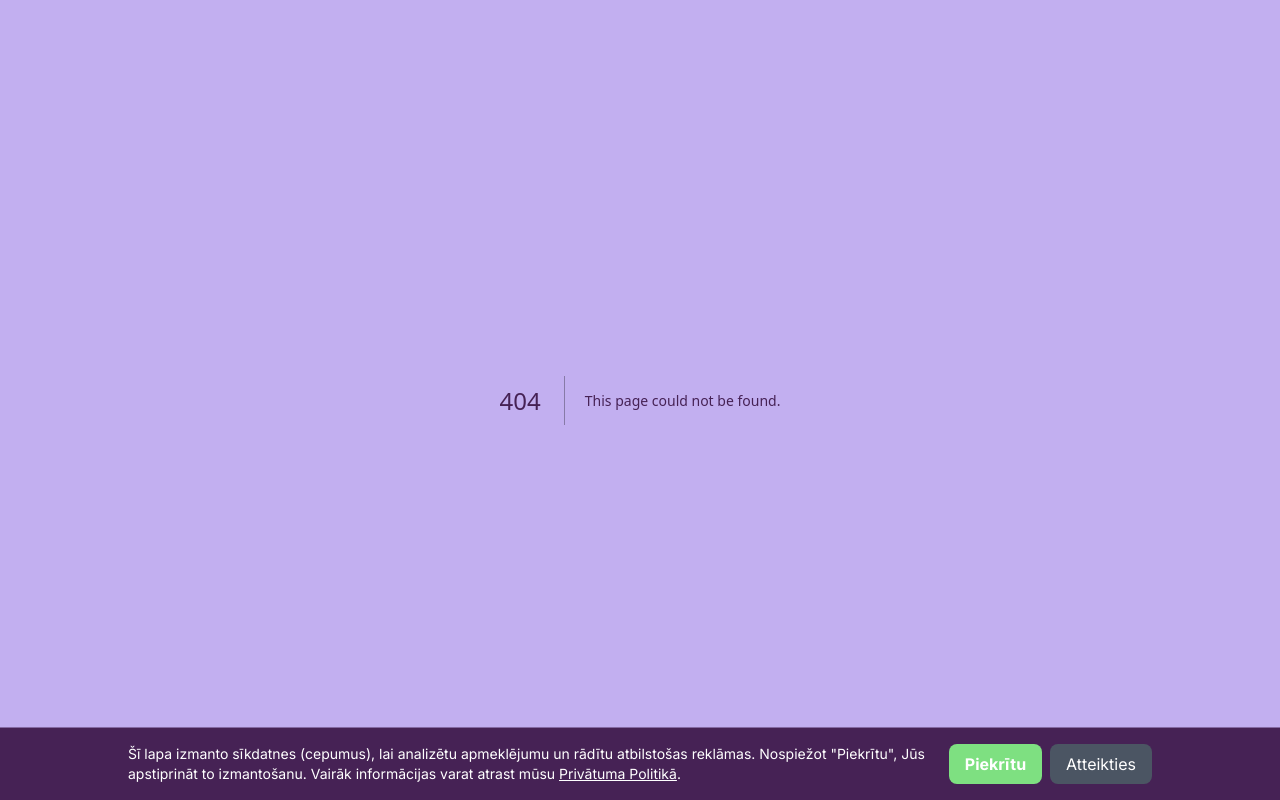
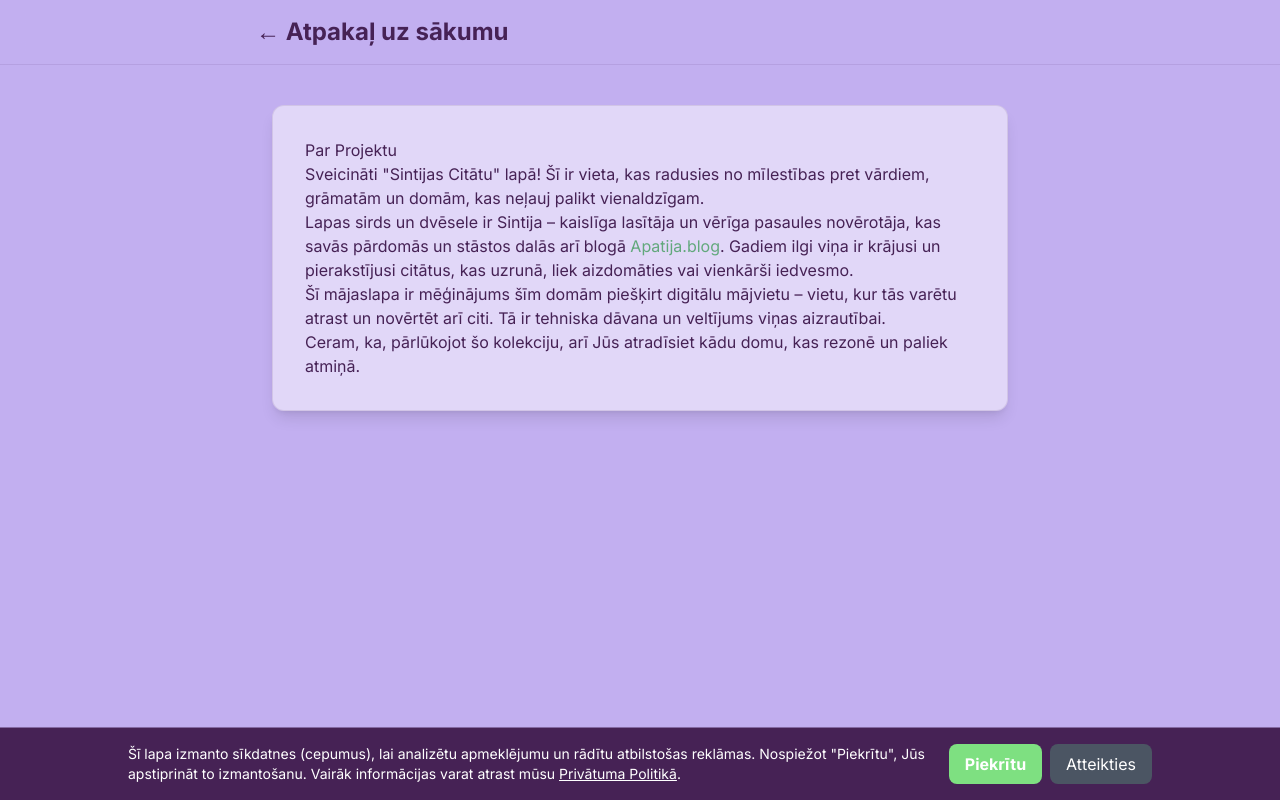
Before and after one commit to aleksandrsokunevs/kazocinapro, a Next.js app: page /par-projektu in a window 1280 px wide. Before the commit this address had no page. Built offline with nearby package versions, Linux system fonts and the light colour scheme.

Commit message:
par projektu

```diff
--- a/app/QuoteClient.js
+++ b/app/QuoteClient.js
@@ -294,7 +294,7 @@ export default function QuoteClient({ initialQuotes, initialTags, quoteOfTheDay
           <h1 className="text-xl md:text-2xl font-bold text-russian-violet whitespace-nowrap">Sintijas Citāti</h1>
           <div className="flex-grow"></div>
           <div className="flex items-center gap-2">
-            <a href="#" className="text-russian-violet hover:text-mint transition hidden md:block px-3">Par mums</a>
+            <a href="/par-projektu" className="text-russian-violet hover:text-mint transition hidden md:block px-3">Par projektu</a>
             <button onClick={handleRandomQuote} className="p-2 bg-russian-violet/10 rounded-full text-russian-violet hover:text-black transition" aria-label="Nejaušs citāts">
               <DiceIcon />
             </button>
--- /dev/null
+++ b/app/par-projektu/page.js
@@ -0,0 +1,38 @@
+import Link from 'next/link';
+
+// Metadati priekš SEO
+export const metadata = {
+  title: 'Par Mums',
+  description: 'Stāsts par to, kā radās Sintijas citātu lapa un kas ir tās autore.',
+};
+
+export default function AboutPage() {
+  return (
+    <div className="bg-mauve min-h-screen text-russian-violet">
+      <header className="bg-mauve/80 backdrop-blur-md p-4 border-b border-russian-violet/10">
+        <div className="max-w-3xl mx-auto">
+          <Link href="/" className="text-xl md:text-2xl font-bold hover:text-mint transition">
+            ← Atpakaļ uz sākumu
+          </Link>
+        </div>
+      </header>
+      <main className="max-w-3xl mx-auto px-4 py-10">
+        <div className="bg-white/50 p-8 rounded-xl shadow-lg border border-russian-violet/10 prose prose-lg">
+          <h1>Par Projektu</h1>
+          <p>
+            Sveicināti "Sintijas Citātu" lapā! Šī ir vieta, kas radusies no mīlestības pret vārdiem, grāmatām un domām, kas neļauj palikt vienaldzīgam.
+          </p>
+          <p>
+            Lapas sirds un dvēsele ir Sintija – kaislīga lasītāja un vērīga pasaules novērotāja, kas savās pārdomās un stāstos dalās arī blogā <a href="https://apatija.blog/" target="_blank" rel="noopener noreferrer" className="text-mint hover:underline">Apatija.blog</a>. Gadiem ilgi viņa ir krājusi un pierakstījusi citātus, kas uzrunā, liek aizdomāties vai vienkārši iedvesmo.
+          </p>
+          <p>
+            Šī mājaslapa ir mēģinājums šīm domām piešķirt digitālu mājvietu – vietu, kur tās varētu atrast un novērtēt arī citi. Tā ir tehniska dāvana un veltījums viņas aizrautībai.
+          </p>
+          <p>
+            Ceram, ka, pārlūkojot šo kolekciju, arī Jūs atradīsiet kādu domu, kas rezonē un paliek atmiņā.
+          </p>
+        </div>
+      </main>
+    </div>
+  );
+}
```
